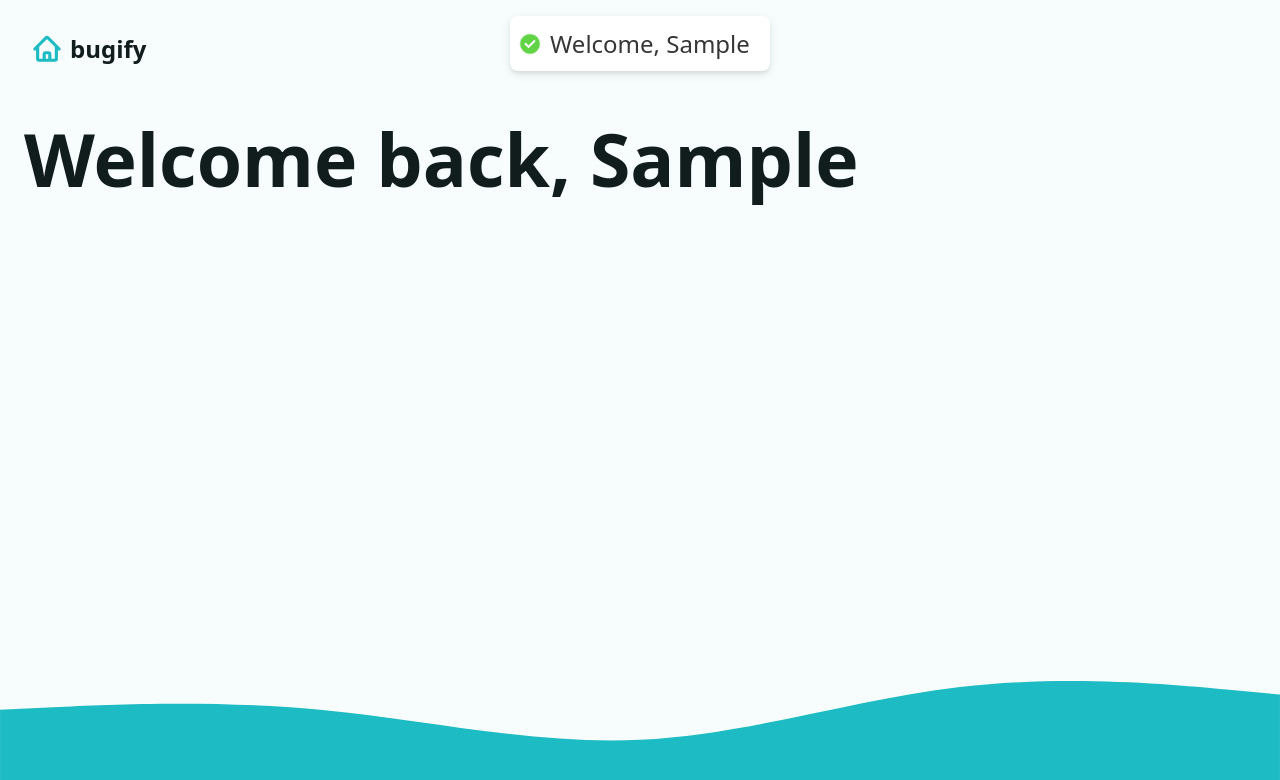
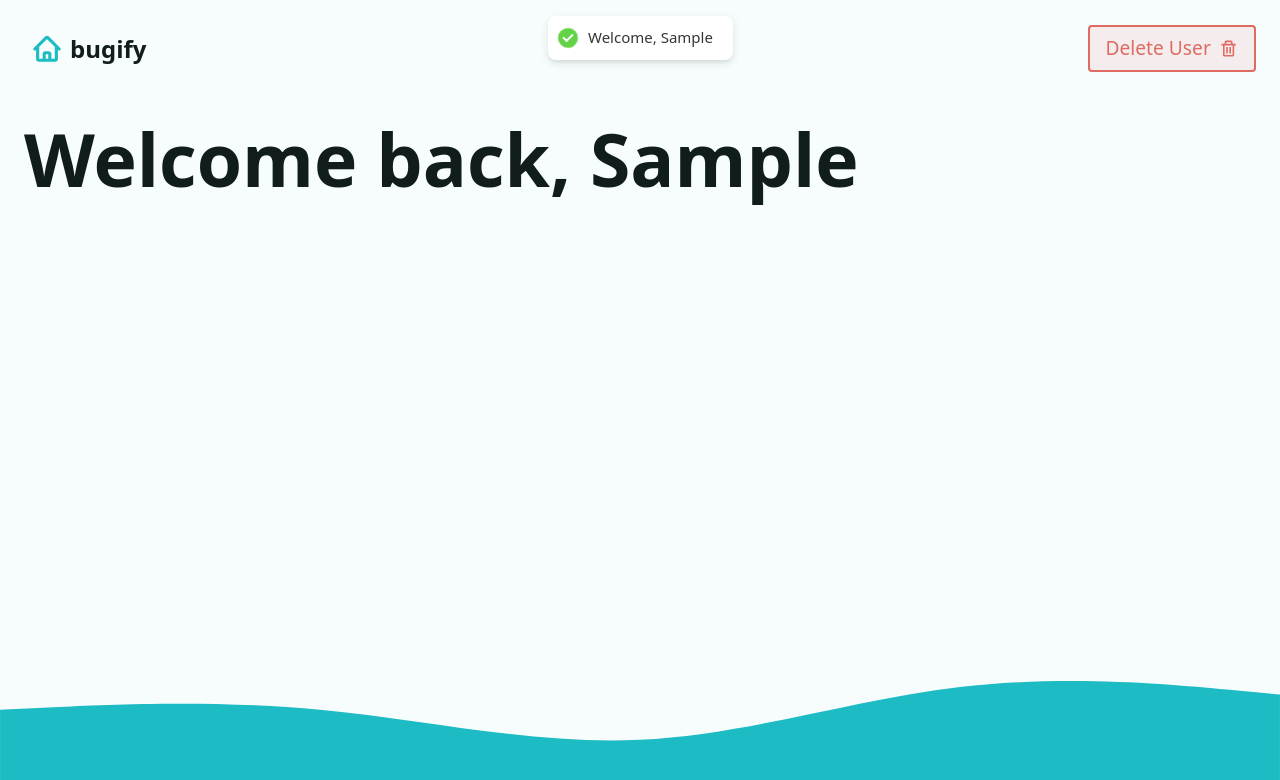
Before and after one commit to homayunmmdy/Bugify, a React (Vite) app: page / in a window 1280 px wide. Both pictures are taken after typing "Sample" into the empty fields and a click on the button "Create Account". Shown: the top 780 px of the page. Built offline with nearby package versions, Linux system fonts and the light colour scheme.

Commit message:
add : logout in the Navbar

```diff
--- a/src/App.tsx
+++ b/src/App.tsx
@@ -1,15 +1,17 @@
 import { Toaster } from "react-hot-toast";
 import { createBrowserRouter, RouterProvider } from "react-router-dom";
+import { logoutAction } from "./actions/logout";
+import { loadUserName } from "./helper";
 import MainPage from "./layout/Main";
+import DashboardPage from "./pages/Dashboard";
 import ErrorPage from "./pages/Error";
-import DashboardPage from "./pages/Dashboard";
 import { dashboardAction, dashboardLoader } from "./util/DashboardUtilities";
 
 const router = createBrowserRouter([
   {
     path: "/",
     element: <MainPage />,
-    // loader: mainLoader,
+    loader: loadUserName,
     errorElement: <ErrorPage />,
     children: [
       {
@@ -19,7 +21,11 @@ const router = createBrowserRouter([
         action: dashboardAction,
         errorElement: <ErrorPage />,
       },
-    ]
+      {
+        path: "logout",
+        action: logoutAction,
+      },
+    ],
   },
 ]);
 
@@ -27,7 +33,14 @@ function App() {
   return (
     <div className="App">
       <RouterProvider router={router} />
-      <Toaster />
+      <Toaster
+        toastOptions={{
+          style: {
+            fontSize: "15px",
+            fontWeight: 'normal'
+          },
+        }}
+      />
     </div>
   );
 }
--- /dev/null
+++ b/src/actions/logout.ts
@@ -0,0 +1,15 @@
+// rrd imports
+import { redirect } from "react-router-dom";
+import toast from "react-hot-toast";
+import { deleteItem } from "../helper";
+
+export async function logoutAction() {
+  // delete the user
+  deleteItem({
+    key: "userName"
+  })
+
+  toast.success("You’ve deleted your account!")
+  // return redirect
+  return redirect("/")
+}
--- a/src/components/Nav.tsx
+++ b/src/components/Nav.tsx
@@ -1,13 +1,31 @@
-import './nav.scss'
-import { NavLink } from "react-router-dom";
+import type { ReactNode } from "react";
+import { BiTrash } from "react-icons/bi";
+import { Form, NavLink } from "react-router-dom";
+import "./nav.scss";
 
-const Nav = () => {
+const Nav = ({ userName }: { userName: ReactNode }) => {
   return (
     <nav>
       <NavLink to="/" aria-label="Go to home">
-        <img src='/logo-mark.svg' alt="Image of home" height={30} width={30} />
+        <img src="/logo-mark.svg" alt="Image of home" height={30} width={30} />
         <span>bugify</span>
       </NavLink>
+      {userName && (
+        <Form
+          method="post"
+          action="logout"
+          onSubmit={(event) => {
+            if (!confirm("Delete user and all data?")) {
+              event.preventDefault();
+            }
+          }}
+        >
+          <button type="submit" className="btn btn--warning">
+            <span>Delete User</span>
+            <BiTrash width={20} />
+          </button>
+        </Form>
+      )}
     </nav>
   );
 };
--- a/src/helper.ts
+++ b/src/helper.ts
@@ -6,3 +6,19 @@ export const fetchData = <T>(key: string): T | null => {
   const data = localStorage.getItem(key);
   return data ? (JSON.parse(data) as T) : null;
 };
+
+// load the username
+export function loadUserName() {
+  const userName = fetchData("userName");
+  return { userName }
+}
+
+// delete item from local storage
+export const deleteItem = ({ key, id } : {key : string , id?: unknown}) => {
+  const existingData = fetchData(key);
+  if (id) {
+    const newData = existingData.filter((item) => item.id !== id);
+    return localStorage.setItem(key, JSON.stringify(newData));
+  }
+  return localStorage.removeItem(key);
+};
--- a/src/index.css
+++ b/src/index.css
@@ -111,12 +111,7 @@
     display: block;
   }
 
-  input,
-  button,
-  textarea,
-  select {
-    font: inherit;
-  }
+
 
   li::marker {
     content: none;
--- a/src/layout/Main.tsx
+++ b/src/layout/Main.tsx
@@ -1,11 +1,12 @@
 import "./Main.scss"
-import { Outlet } from "react-router-dom";
+import { Outlet, useLoaderData } from "react-router-dom";
 import Nav from "../components/Nav";
 
 const MainPage = () => {
+  const { userName } = useLoaderData()
   return (
     <div className="layout">
-      <Nav />
+      <Nav userName={userName}/>
       <main>
         <Outlet />
       </main>
```
